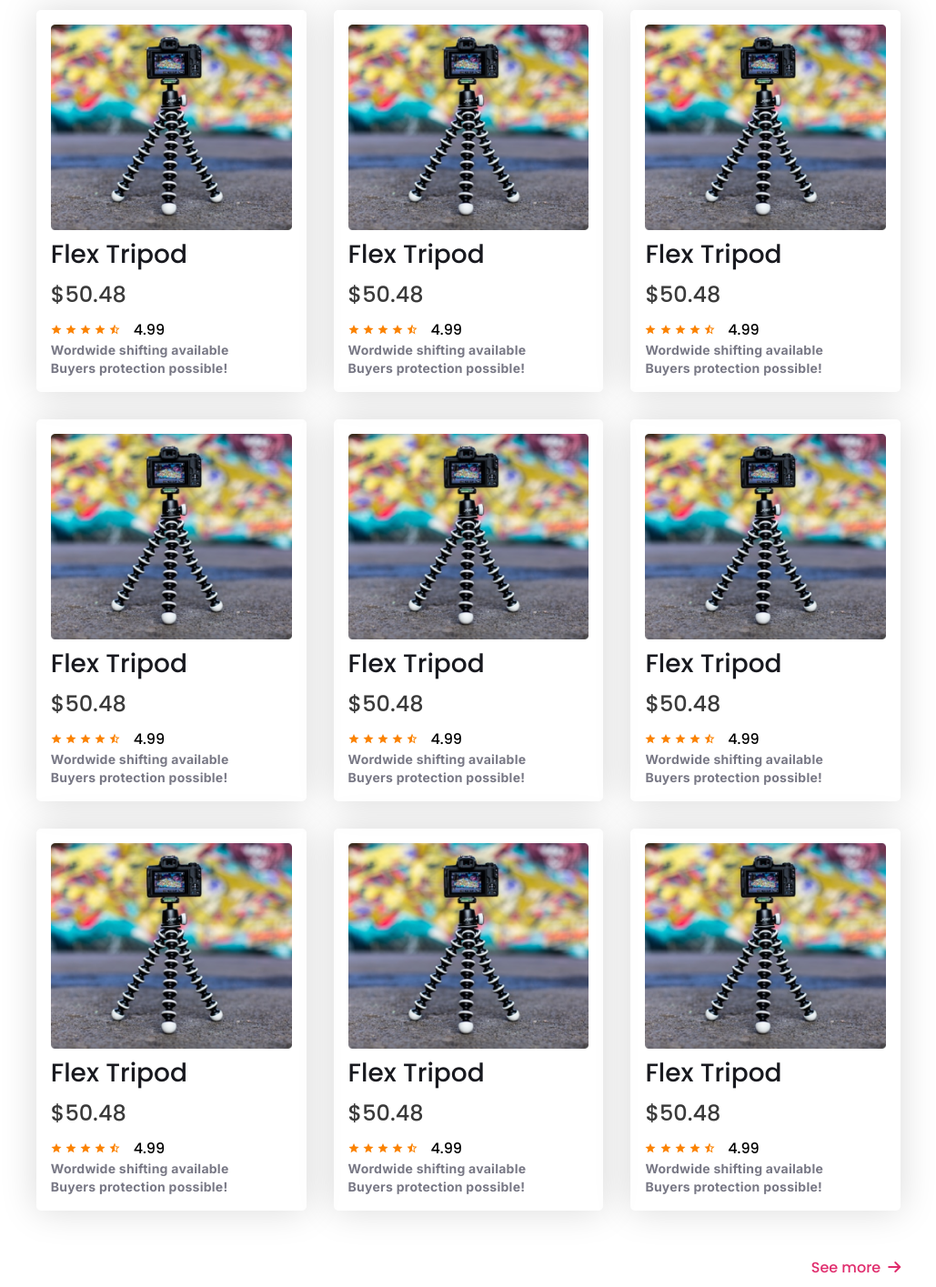
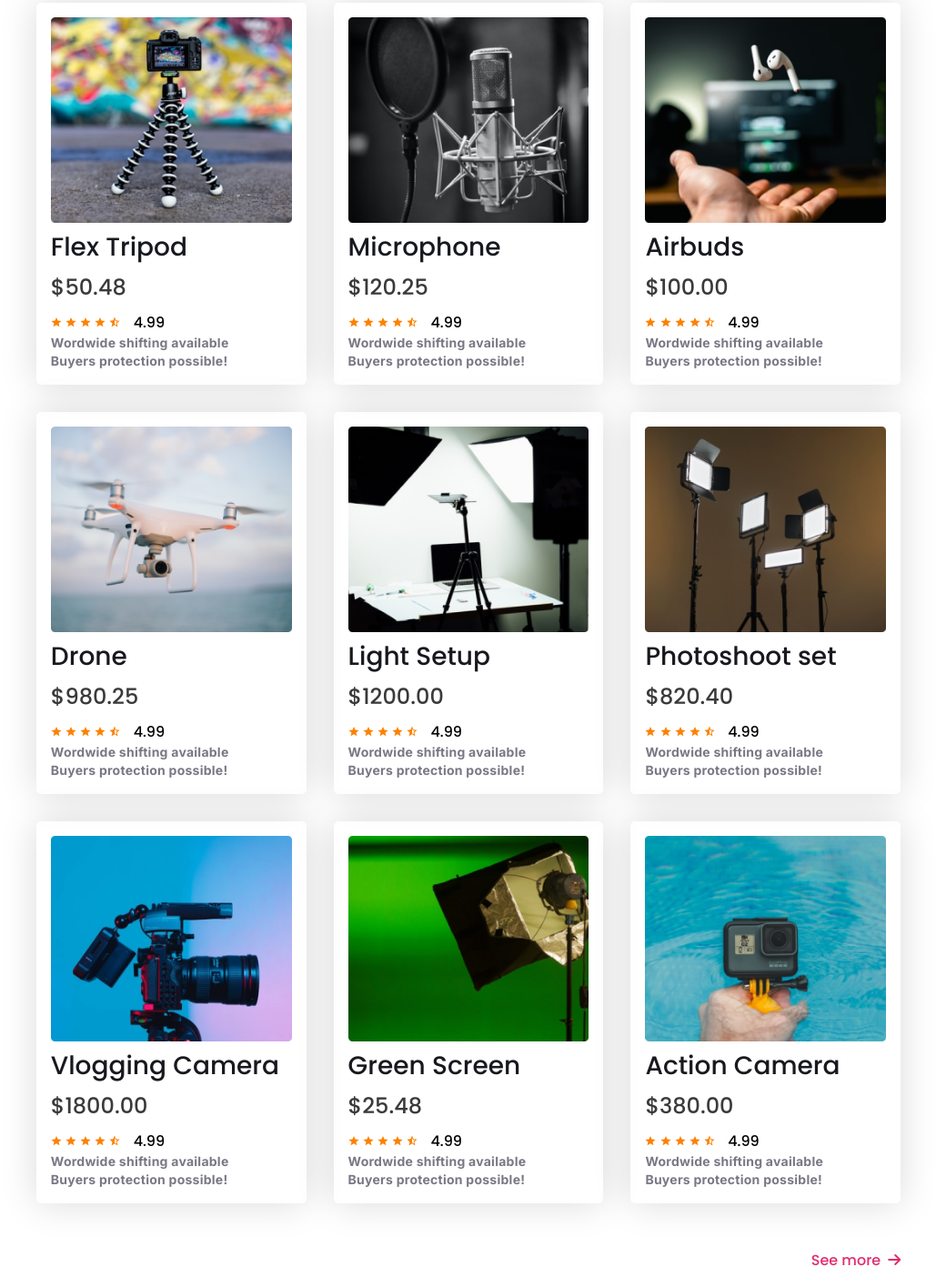
Before and after one commit to billadin/ph-influencer-products, a plain HTML site: page index.html in a window 1280 px wide. Shown: the part 1005-2420 px from the top of the page at 91% size, without its empty margins (125-1154 px from the left). Drawn offline with Linux system fonts and the light colour scheme.

Commit message:
complete website, styling for large devices

```diff
--- a/index.html
+++ b/index.html
@@ -16,9 +16,8 @@
                 <li><a href="">Products</a></li>
                 <li><a href="">Sign Up</a></li>
                 <li><a href="">Login</a></li>
-                <li><a href=""><img src="images/search.svg"></a></li>
-                <li><a href=""><img src="images/cart.svg"></a></li>
-                <!-- <li><a href=""><i class="fa-solid fa-cart-shopping"></i></a></li> -->
+                <li><a href=""><i class="fa-solid fa-magnifying-glass fa-lg"></i></a></li>
+                <li><a href=""><i class="fa-solid fa-cart-shopping fa-lg"></i></a></li>
             </ul>
         </nav>
         <div class="banner-container">
@@ -65,9 +64,9 @@
                     Buyers protection possible!</p>
             </div>
             <div class="card">
-                <img src="images/tripod.png" alt="">
-                <h3 class="card-title">Flex Tripod</h3>
-                <p class="card-price">$50.48</p>
+                <img src="images/mic.png" alt="">
+                <h3 class="card-title">Microphone</h3>
+                <p class="card-price">$120.25</p>
                 <div class="rating-star-container">
                     <img src="images/rating-stars-full.svg">
                     <img src="images/rating-stars-full.svg">
@@ -80,9 +79,9 @@
                     Buyers protection possible!</p>
             </div>
             <div class="card">
-                <img src="images/tripod.png" alt="">
-                <h3 class="card-title">Flex Tripod</h3>
-                <p class="card-price">$50.48</p>
+                <img src="images/airpod.png" alt="">
+                <h3 class="card-title">Airbuds</h3>
+                <p class="card-price">$100.00</p>
                 <div class="rating-star-container">
                     <img src="images/rating-stars-full.svg">
                     <img src="images/rating-stars-full.svg">
@@ -95,9 +94,9 @@
                     Buyers protection possible!</p>
             </div>
             <div class="card">
-                <img src="images/tripod.png" alt="">
-                <h3 class="card-title">Flex Tripod</h3>
-                <p class="card-price">$50.48</p>
+                <img src="images/drone.png" alt="">
+                <h3 class="card-title">Drone</h3>
+                <p class="card-price">$980.25</p>
                 <div class="rating-star-container">
                     <img src="images/rating-stars-full.svg">
                     <img src="images/rating-stars-full.svg">
@@ -110,9 +109,9 @@
                     Buyers protection possible!</p>
             </div>
             <div class="card">
-                <img src="images/tripod.png" alt="">
-                <h3 class="card-title">Flex Tripod</h3>
-                <p class="card-price">$50.48</p>
+                <img src="images/setup.png" alt="">
+                <h3 class="card-title">Light Setup</h3>
+                <p class="card-price">$1200.00</p>
                 <div class="rating-star-container">
                     <img src="images/rating-stars-full.svg">
                     <img src="images/rating-stars-full.svg">
@@ -125,9 +124,9 @@
                     Buyers protection possible!</p>
             </div>
             <div class="card">
-                <img src="images/tripod.png" alt="">
-                <h3 class="card-title">Flex Tripod</h3>
-                <p class="card-price">$50.48</p>
+                <img src="images/lights.png" alt="">
+                <h3 class="card-title">Photoshoot set</h3>
+                <p class="card-price">$820.40</p>
                 <div class="rating-star-container">
                     <img src="images/rating-stars-full.svg">
                     <img src="images/rating-stars-full.svg">
@@ -140,9 +139,9 @@
                     Buyers protection possible!</p>
             </div>
             <div class="card">
-                <img src="images/tripod.png" alt="">
-                <h3 class="card-title">Flex Tripod</h3>
-                <p class="card-price">$50.48</p>
+                <img src="images/camera.png" alt="">
+                <h3 class="card-title">Vlogging Camera</h3>
+                <p class="card-price">$1800.00</p>
                 <div class="rating-star-container">
                     <img src="images/rating-stars-full.svg">
                     <img src="images/rating-stars-full.svg">
@@ -155,9 +154,9 @@
                     Buyers protection possible!</p>
             </div>
             <div class="card">
-                <img src="images/tripod.png" alt="">
-                <h3 class="card-title">Flex Tripod</h3>
-                <p class="card-price">$50.48</p>
+                <img src="images/single-light.png" alt="">
+                <h3 class="card-title">Green Screen</h3>
+                <p class="card-price">$25.48</p>
                 <div class="rating-star-container">
                     <img src="images/rating-stars-full.svg">
                     <img src="images/rating-stars-full.svg">
@@ -170,9 +169,9 @@
                     Buyers protection possible!</p>
             </div>
             <div class="card">
-                <img src="images/tripod.png" alt="">
-                <h3 class="card-title">Flex Tripod</h3>
-                <p class="card-price">$50.48</p>
+                <img src="images/action.png" alt="">
+                <h3 class="card-title">Action Camera</h3>
+                <p class="card-price">$380.00</p>
                 <div class="rating-star-container">
                     <img src="images/rating-stars-full.svg">
                     <img src="images/rating-stars-full.svg">
--- a/style.css
+++ b/style.css
@@ -56,7 +56,7 @@ nav a {
 
 }
 
-nav a:hover {
+nav a:hover, nav img {
     color: var(--primary-color);
 }
 
```
